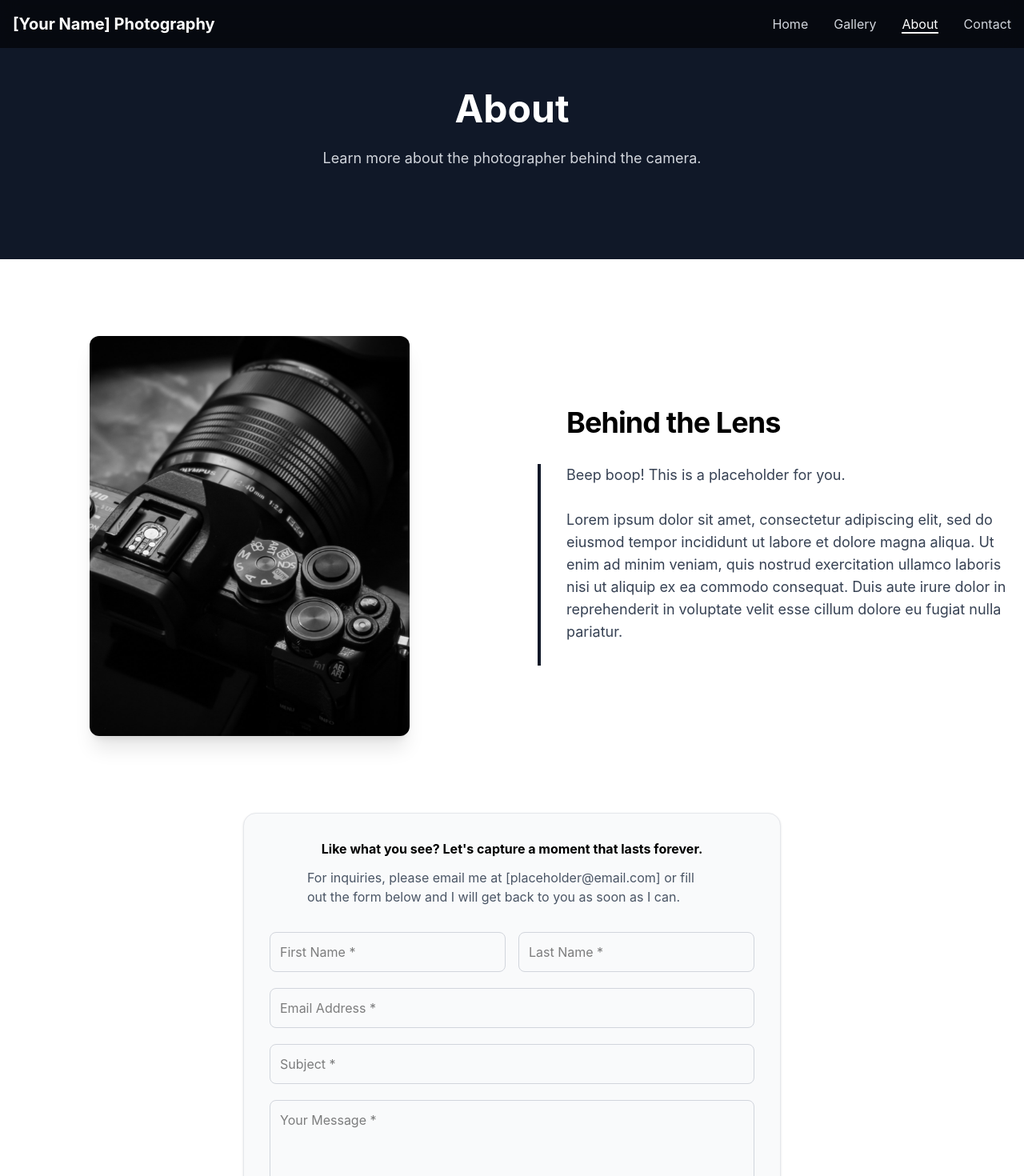
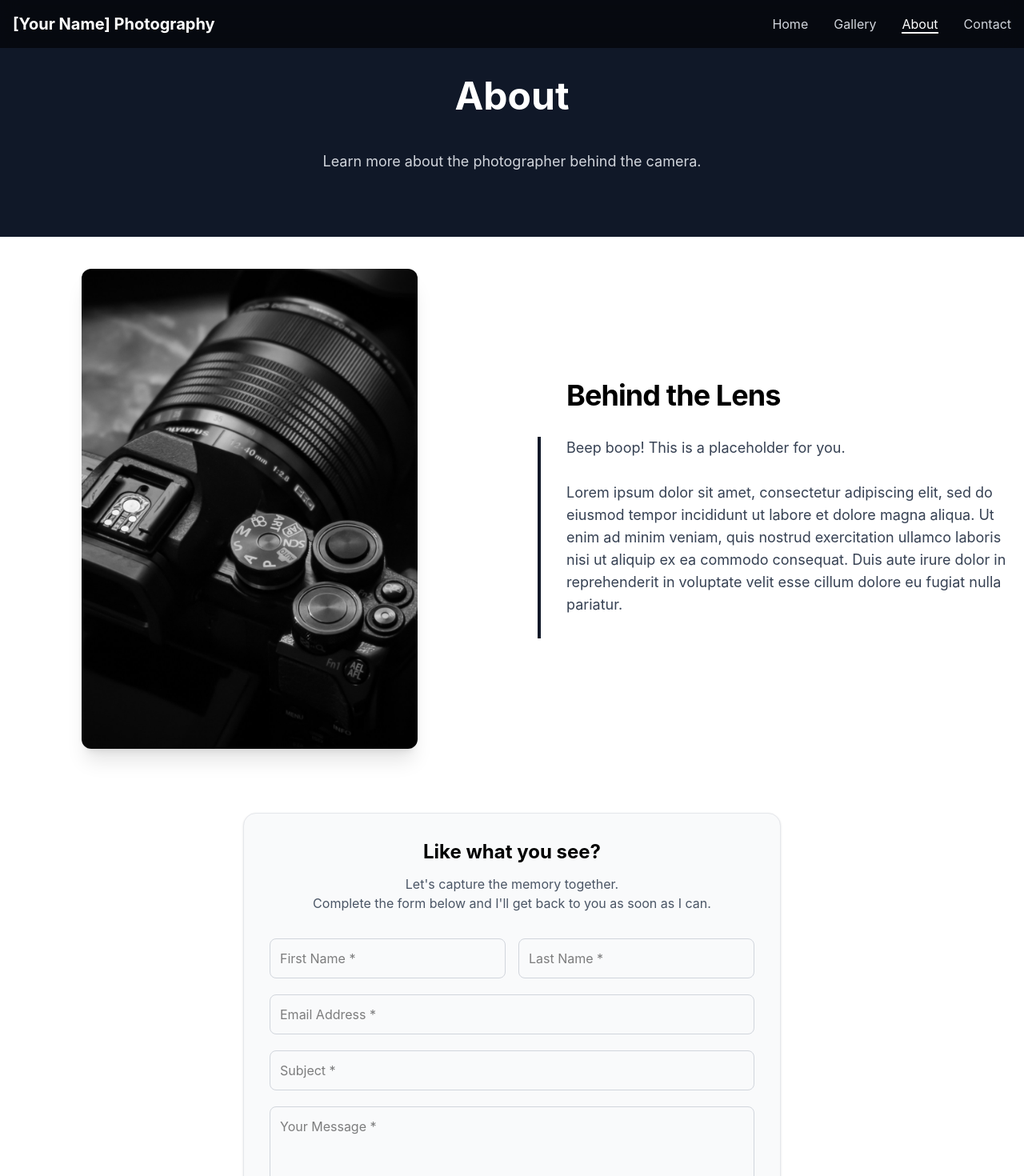
Before and after one commit to Pizzadreams/Photography_Portfolio, a React (Vite) app: page /about in a window 1280 px wide. Shown: the top 1470 px of the page at 80% size. Built offline with nearby package versions, Linux system fonts and the light colour scheme.

Commit message:
update About page to pass jsx instead of using string for title and description of contact form

```diff
--- a/src/components/AboutContent.jsx
+++ b/src/components/AboutContent.jsx
@@ -4,7 +4,7 @@ import photographer from "../assets/images/camera1.jpg";
 
 function AboutContent() {
     return (
-    <section className="py-24">
+    <section className="py-10">
         <Container>
         {/* About Section */}
         <div className="grid items-center gap-16 lg:grid-cols-2">
@@ -12,7 +12,7 @@ function AboutContent() {
             <img
                 src={photographer}
                 alt="Photographer"
-                className="h-[500px] w-[400px] rounded-xl object-cover shadow-xl"
+                className="h-[600px] w-[420px] rounded-xl object-cover shadow-xl"
             />
             </div>
 
@@ -38,9 +38,6 @@ function AboutContent() {
             </div>
         </div>
         </Container>
-
-        <ContactForm />
-
     </section>
     );
 }
--- a/src/components/AboutHero.jsx
+++ b/src/components/AboutHero.jsx
@@ -2,14 +2,14 @@ import Container from "./Container";
 
 function AboutHero() {
     return (
-        <section className="bg-gray-900 py-28 text-white">
+        <section className="bg-gray-900 py-20 text-white">
             <Container>
                 <div className="text-center">
-                    <h1 className="text-5xl font-bold">
+                    <h1 className="text-5xl py-4 font-bold">
                         About
                     </h1>
 
-                    <p className="mx-auto mt-6 max-w-2xl text-lg text-gray-300">
+                    <p className="mx-auto mt-7 max-w-2xl text-lg text-gray-300">
                         Learn more about the photographer behind the camera.
                     </p>
                 </div>
--- a/src/components/ContactForm.jsx
+++ b/src/components/ContactForm.jsx
@@ -1,7 +1,10 @@
 import { useState } from "react";
 import Container from "./Container";
 
-function ContactForm() {
+function ContactForm({
+    title = "Let's connect!",
+    description = "I'd love to hear from you.",
+}) {
 const [formData, setFormData] = useState({
     firstName: "",
     lastName: "",
@@ -24,7 +27,8 @@ function ContactForm() {
 
     console.log(formData);
 
-    // Backend will be connected later.
+    // Connect backend later
+
     setStatus(
     "Your message has been sent. Thank you! I'll get back to you as soon as possible."
     );
@@ -37,27 +41,24 @@ function ContactForm() {
     message: "",
     });
 };
-
     return (
-        <section className="py-24">
+        <section className="py-10">
             <Container>
                 <div className="mx-auto max-w-2xl rounded-2xl border border-gray-200 bg-gray-50 p-8 shadow-sm">
 
-            <h2 className="text-center text-1xl font-bold">
-                Like what you see? Let's capture a moment that lasts forever.
+                <h2 className="text-center text-2xl font-bold">
+                    {title}
                 </h2>
 
-            <p className="mx-auto mt-3 max-w-lg text-center text-gray-600 text-left">
-                For inquiries, please email me at [placeholder@email.com] or fill out the form below and I will get back to you as soon as I can.
+                <p className="mx-auto mt-3 max-w-lg text-center text-gray-600">
+                    {description}
                 </p>
 
                 <form
                     onSubmit={handleSubmit}
                     className="mt-8 space-y-5"
                 >
-                {/* First + Last Name */}
                     <div className="grid gap-4 md:grid-cols-2">
-
                     <input
                         type="text"
                         name="firstName"
@@ -77,10 +78,8 @@ function ContactForm() {
                         required
                         className="rounded-lg border border-gray-300 p-3 outline-none transition focus:border-black"
                     />
-
                     </div>
 
-                {/* Email */}
                     <input
                     type="email"
                     name="email"
@@ -91,7 +90,6 @@ function ContactForm() {
                     className="w-full rounded-lg border border-gray-300 p-3 outline-none transition focus:border-black"
                     />
 
-                {/* Subject */}
                     <input
                     type="text"
                     name="subject"
@@ -102,7 +100,6 @@ function ContactForm() {
                     className="w-full rounded-lg border border-gray-300 p-3 outline-none transition focus:border-black"
                     />
 
-                {/* Message */}
                     <textarea
                     name="message"
                     rows="6"
@@ -113,7 +110,6 @@ function ContactForm() {
                     className="w-full rounded-lg border border-gray-300 p-3 outline-none transition focus:border-black"
                     />
 
-                {/* Submit */}
                     <button
                     type="submit"
                     className="w-full rounded-lg bg-black py-3 font-medium text-white transition hover:bg-gray-800"
@@ -121,7 +117,6 @@ function ContactForm() {
                     Send Inquiry
                     </button>
 
-                {/* Success Message */}
                     {status && (
                     <p className="text-center text-green-600">
                         {status}
--- a/src/pages/About.jsx
+++ b/src/pages/About.jsx
@@ -1,11 +1,21 @@
 import AboutHero from "../components/AboutHero";
 import AboutContent from "../components/AboutContent";
+import ContactForm from "../components/ContactForm";
 
 function About() {
     return (
         <>
             <AboutHero />
             <AboutContent />
+            <ContactForm
+                title="Like what you see?"
+                description= {
+                    <>
+                        Let's capture the memory together. <br />
+                        Complete the form below and I'll get back to you as soon as I can.
+                    </>
+                }
+            />
         </>
     );
 }
```
Lines whose indentation alone changed are shown as unchanged.
